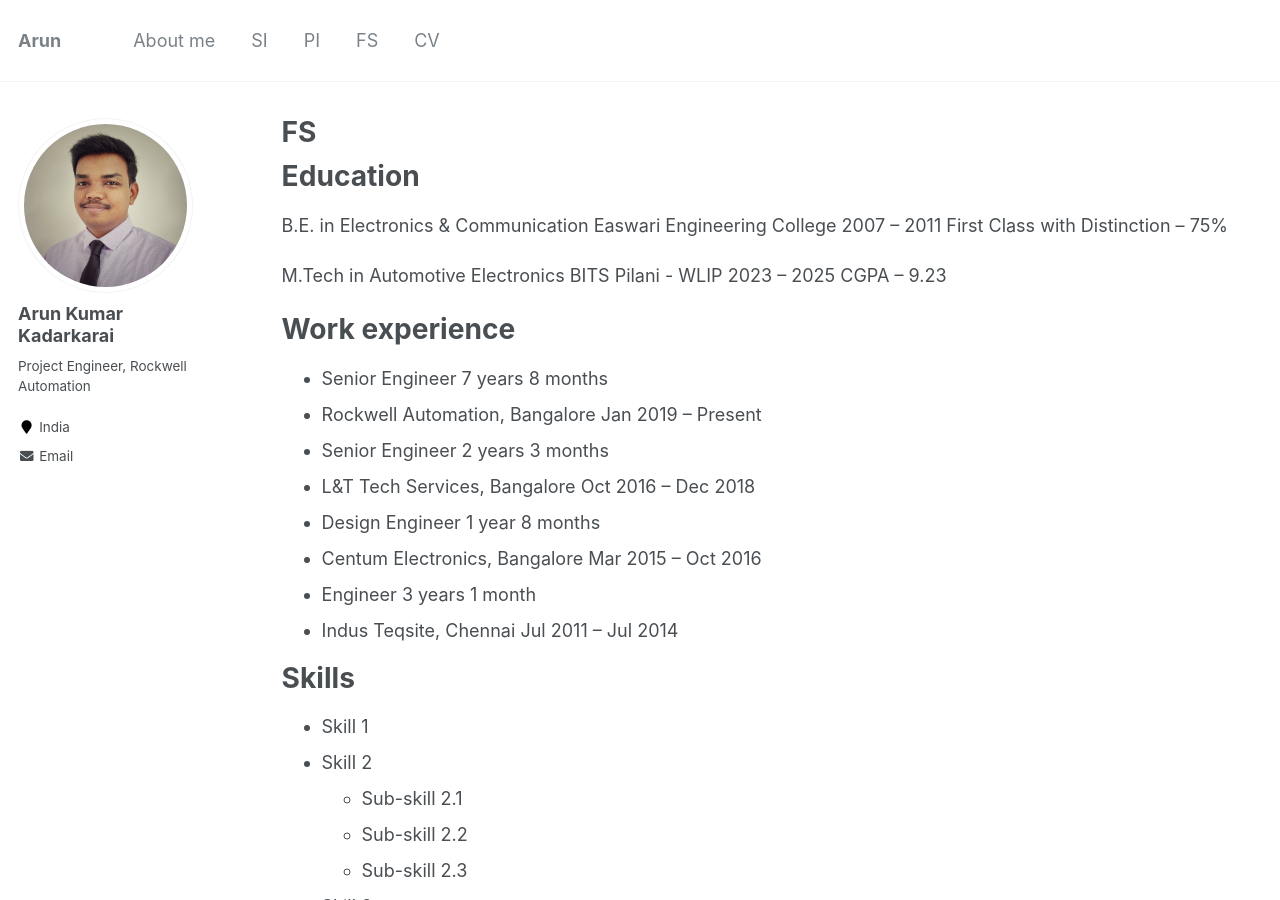
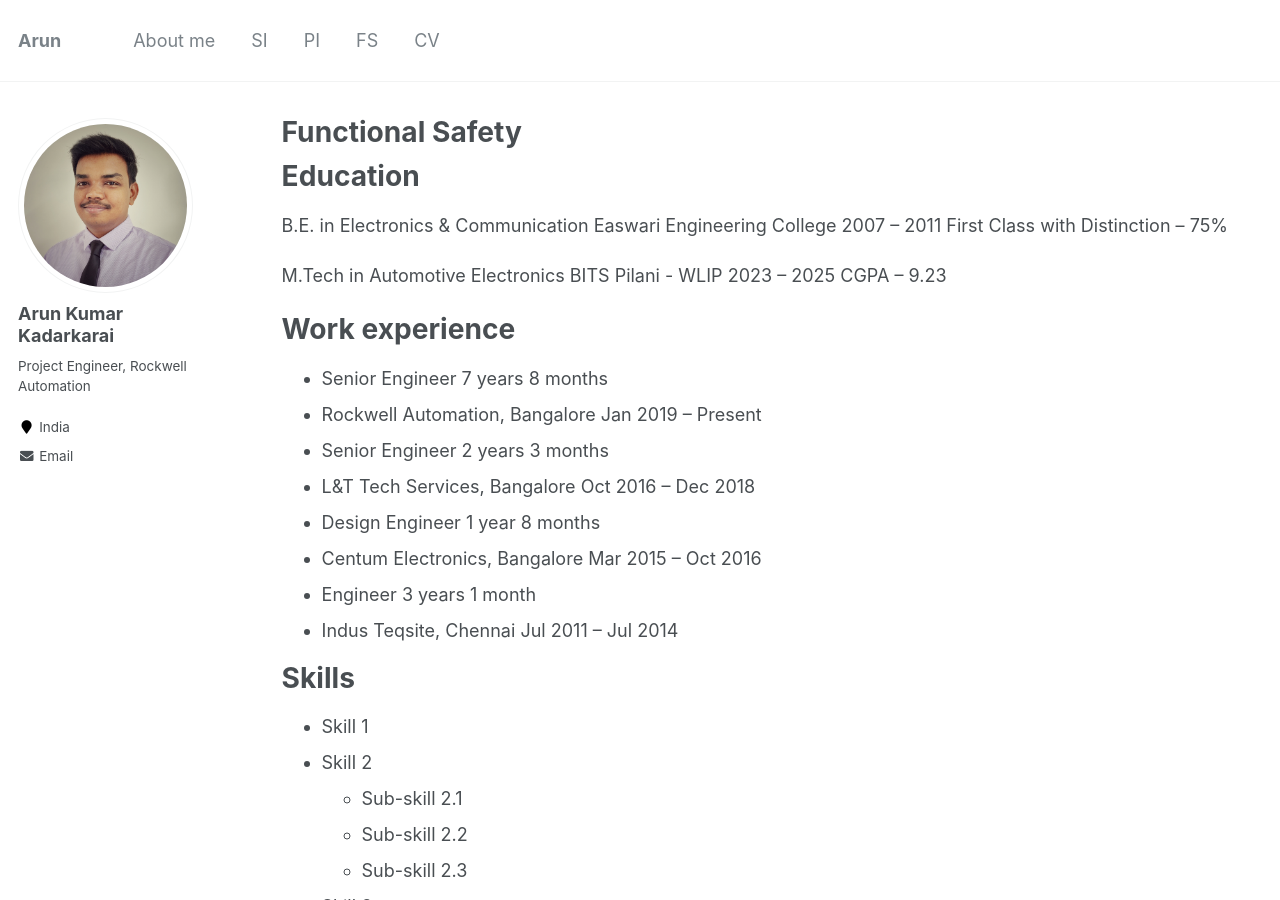
Before and after one commit to arunka97/arunka97.github.io, a Jekyll site: the page built from _pages/fs.md, in a window 1280 px wide and 900 px high. Built offline with Jekyll 4.4.1, drawn with Linux system fonts in a browser that asks for light colours.

Commit message:
Update fs.md

```diff
--- a/_pages/fs.md
+++ b/_pages/fs.md
@@ -1,6 +1,6 @@
 ---
 layout: archive
-title: "FS"
+title: "Functional Safety"
 permalink: /fs/
 author_profile: true
 redirect_from:
```
